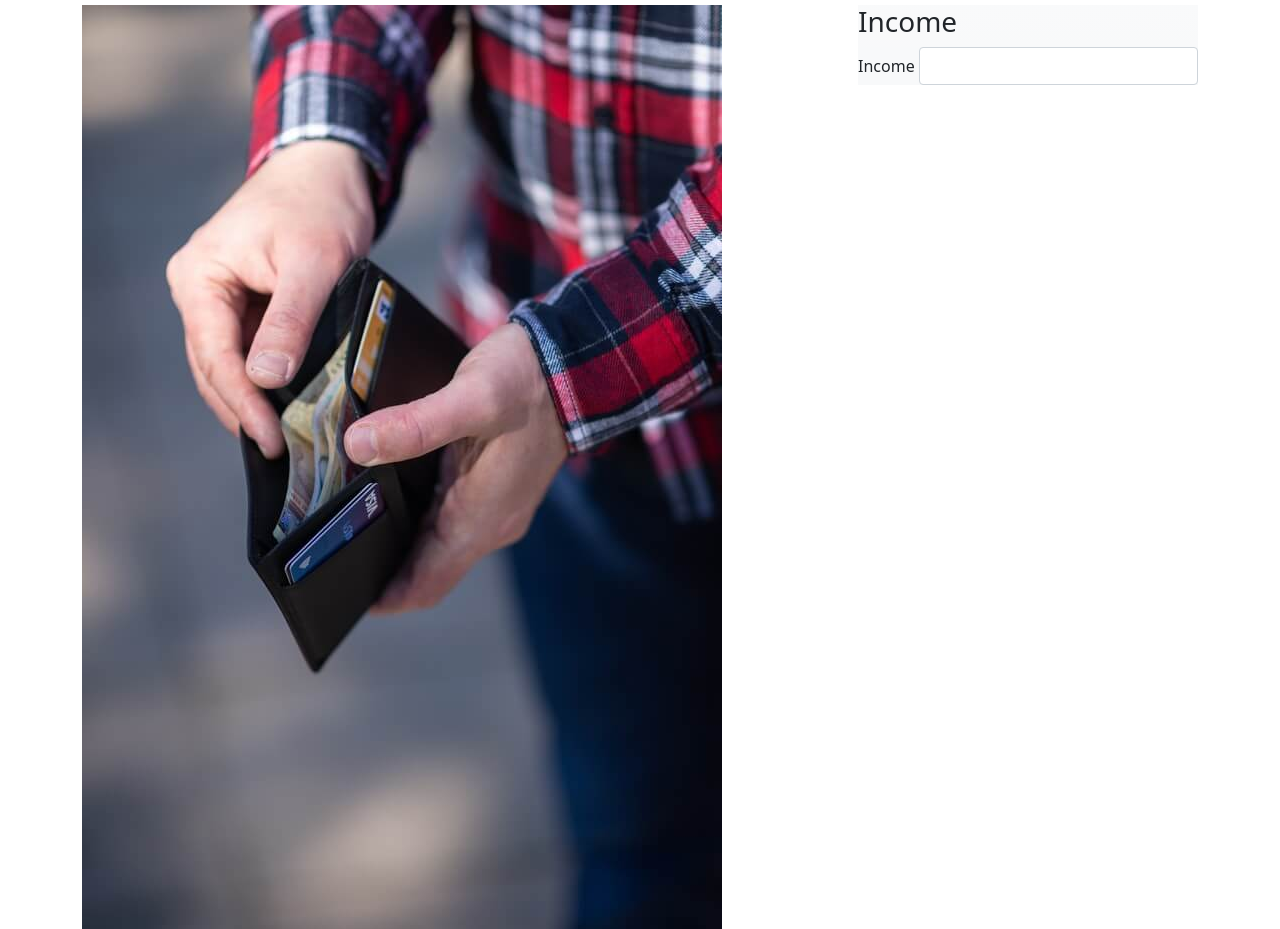
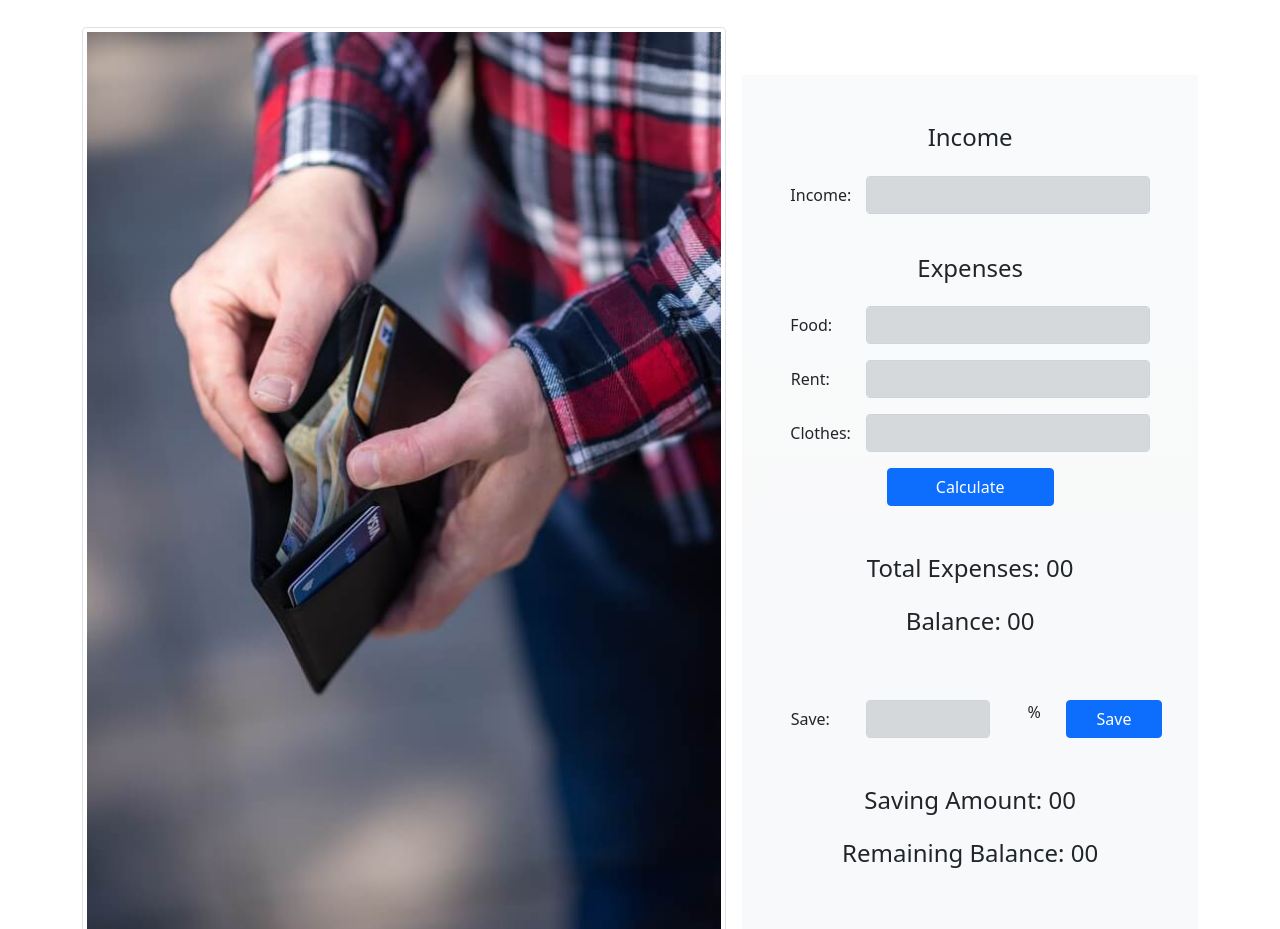
Before and after one commit to CreationsBliss/money-master, a plain HTML site: page index.html in a window 1280 px wide. Shown: the part 147-1076 px from the top of the page. Drawn offline with nearby package versions, Linux system fonts and the light colour scheme.

Commit message:
Markup & Layput part done

```diff
--- a/index.html
+++ b/index.html
@@ -10,22 +10,68 @@
 </head>
 <body>
 
-  <section>
-    <h1 class="text-center text-primary py-5">Dollar Boss</h1>
+  <section class="py-5">
+    <h1 class="text-center text-primary pb-5">Dollar Boss <img src="images/money.png" class="img-fluid" width="70px" alt="money"> </h1>
     <div class="container">
-      <div class="row g-5">
-        <div class="col-sm-12 col-md-8">
-          <img src="images/money-bag.jpg" class="img-fluid" alt="money-bag">
+      <div class="row g-3 d-flex align-items-center">
+        <div class="col-sm-12 col-md-7">
+          <img src="images/money-bag.jpg" class="img-fluid img-thumbnail" alt="money-bag">
         </div>
-        <div class="col-sm-12 col-md-4">
-          <div class="calculation-area bg-light bg-gradient">
-            <h3>Income</h3>
+
+        <div class="col-sm-12 col-md-5">
+          <div class="calculation-area bg-light bg-gradient p-5 text-center">
+            <h4 class="pb-3">Income</h4>
             <div class="mb-3 row">
-              <label for="inputPassword" class="col-sm-2 col-form-label">Income</label>
-              <div class="col-sm-10">
-                <input type="password" class="form-control" id="inputPassword">
+              <label for="input1" class="col-sm-2 col-form-label">Income:</label>
+              <div class="col-sm-10 ps-4">
+                <input type="text" class="form-control bg-secondary bg-opacity-25" id="input1">
               </div>
             </div>
+
+            <!-- START Expense Area -->
+            <h4 class="pb-3 pt-4">Expenses</h4>
+            <div class="mb-3 row">
+              <label for="input2" class="col-sm-2 col-form-label">Food:</label>
+              <div class="col-sm-10 ps-4">
+                <input type="text" class="form-control bg-secondary bg-opacity-25" id="input2">
+              </div>
+            </div>
+            <div class="mb-3 row">
+              <label for="input3" class="col-sm-2 col-form-label">Rent:</label>
+              <div class="col-sm-10 ps-4">
+                <input type="text" class="form-control bg-secondary bg-opacity-25" id="input3">
+              </div>
+            </div>
+            <div class="mb-3 row">
+              <label for="input4" class="col-sm-2 col-form-label">Clothes:</label>
+              <div class="col-sm-10 ps-4">
+                <input type="text" class="form-control bg-secondary bg-opacity-25" id="input4">
+              </div>
+            </div>
+            <button class="btn btn-primary px-5">Calculate</button>
+            <h4 class="pb-3 pt-5">Total Expenses: 00</h4>
+            <h4 class="pb-3">Balance: 00</h4>
+            <!-- END Expense Area -->
+
+
+            <!-- START Saving Area -->
+            <div class="mb-3 row mt-5">
+              <label for="input5" class="col-sm-2 col-form-label">Save:</label>
+              <div class="col-sm-5 ps-4">
+                <input type="text" class="form-control bg-secondary bg-opacity-25" id="input5">
+              </div>
+              <span class="col-sm-2">%</span>
+              <button class="btn btn-primary col-sm-3">Save</button>
+              <h4 class="pb-3 pt-5">Saving Amount: 00</h4>
+              <h4>Remaining Balance: 00</h4>
+            </div>
+
+            <!-- END Saving Area -->
+
+
+
+
+
           </div>
         </div>
       </div>
```
Also changed, not shown: images/money.png (added).
